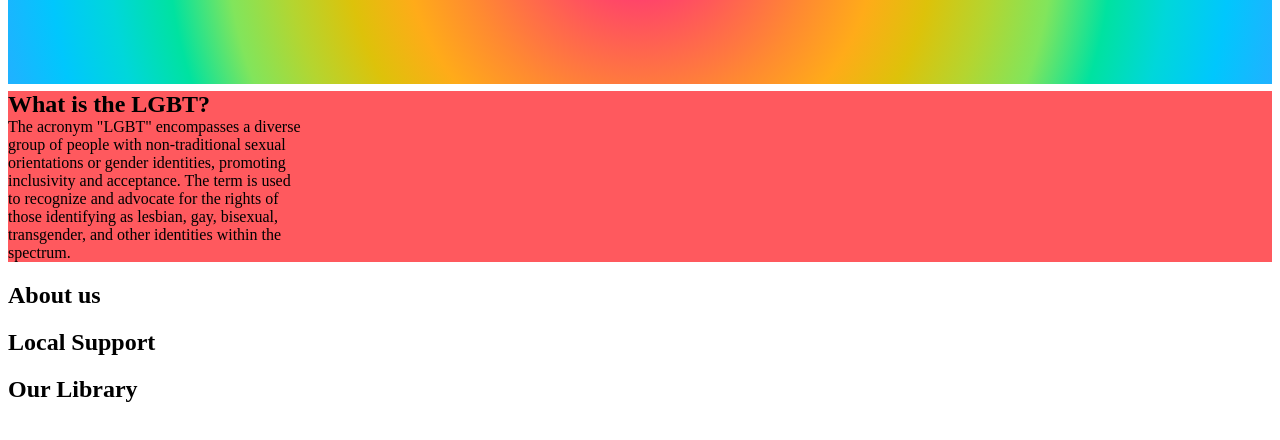
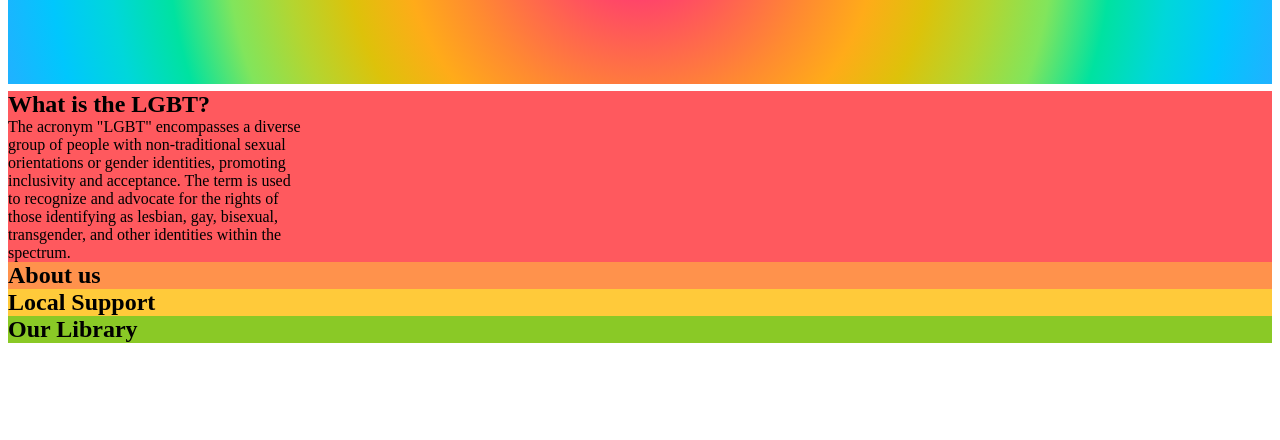
Before and after one commit to AMU21102/webdesign, a plain HTML site: page index.html in a window 1280 px wide. Shown: the part 224-664 px from the top of the page. Drawn offline with Linux system fonts and the light colour scheme.

Commit message:
coluredsectons

```diff
--- a/index.html
+++ b/index.html
@@ -20,7 +20,7 @@
 
         <h2 class="support">Local Support</h2>
 
-        <h2 class="calander">Our Library</h2>
+        <h2 class="library">Our Library</h2>
 
 
     </body>
--- a/style.css
+++ b/style.css
@@ -21,3 +21,18 @@
 margin: 0;
 background-color: #ff595e;
 }
+
+.about {
+    margin: 0;
+    background-color: #FF924C;
+}
+
+.support {
+    margin: 0;
+    background-color: #ffca3a;
+}
+
+.library {
+    margin: 0;
+    background-color: #8ac926;
+}
```
